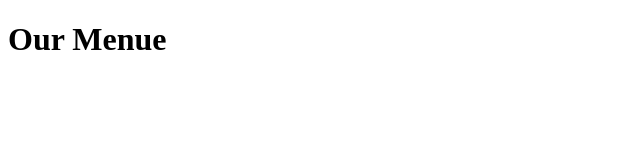
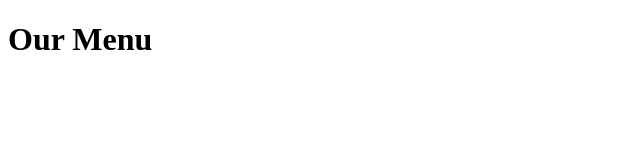
Before and after one commit to otalypov/html-css-js-course, a plain HTML site: page mod2/index.html in a window 1280 px wide. Shown: the full height of the page, 0-640 px from the left. Drawn offline with Linux system fonts and the light colour scheme.

Commit message:
Small changes

```diff
--- a/mod2/index.html
+++ b/mod2/index.html
@@ -4,6 +4,6 @@
 	<title>Assignement Solution for Module 2</title>
 </head>
 <body>
-    <h1>Our Menue</h1>
+    <h1>Our Menu</h1>
 </body>
 </html>
```
